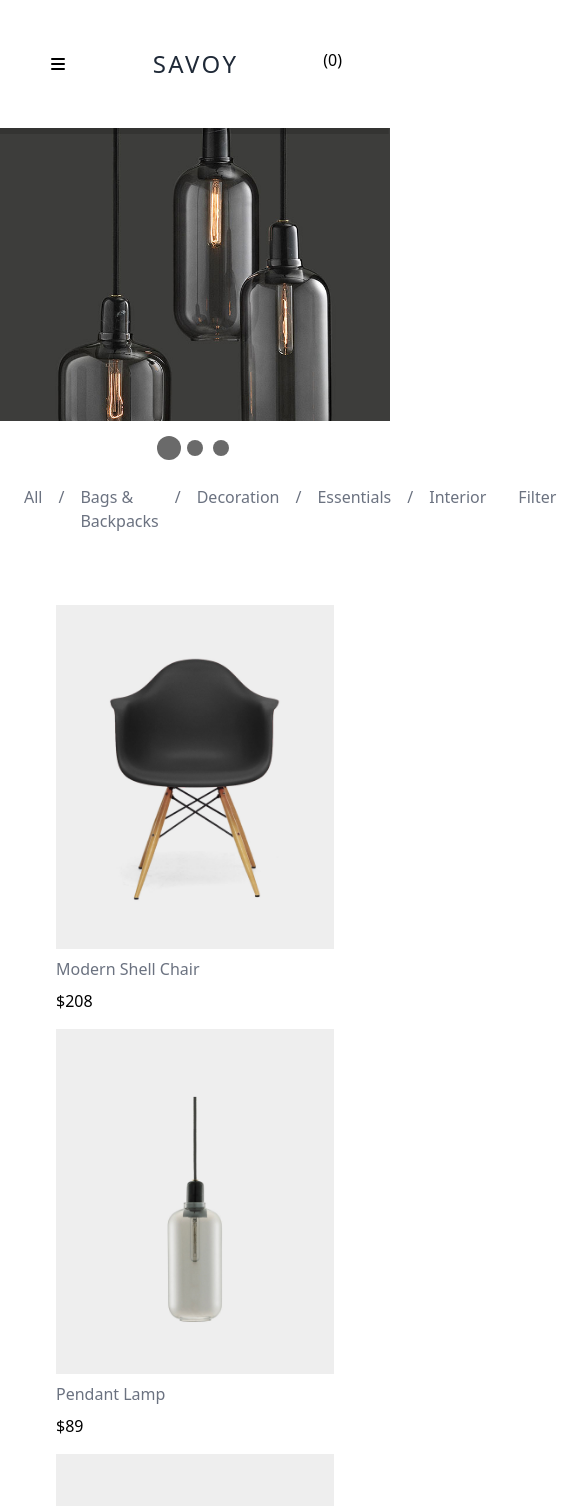
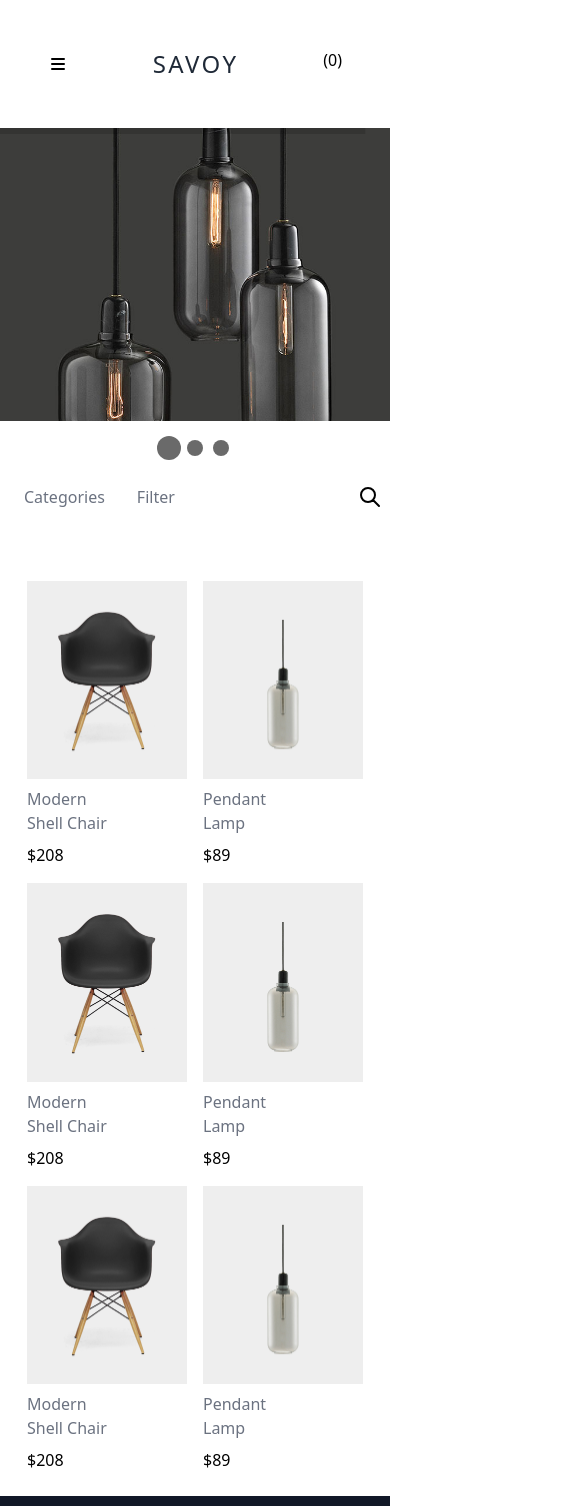
Before and after one commit to nostradouglass/storePracticeProject, a React (Create React App) app in the folder front/: page / in a window 390 px wide. Shown: the top 1506 px of the page, 585 px wide, since content can reach past the window. Built offline with nearby package versions, Linux system fonts and the light colour scheme.

Commit message:
product thumb listing for mobile layout. fav icon setup

```diff
--- a/front/src/components/BreadcrumbAndSearch.tsx
+++ b/front/src/components/BreadcrumbAndSearch.tsx
@@ -1,7 +1,7 @@
 import React, { useState } from "react";
 
 export default function BreadcrumbAndSearch() {
-  const [isMobile, setIsmobile] = useState(false);
+  const [isMobile, setIsmobile] = useState(true);
 
   return (
     <div className="flex flex-row my-16 mx-2 justify-between md:mx-36">
--- a/front/src/components/ProductThumbListing.tsx
+++ b/front/src/components/ProductThumbListing.tsx
@@ -1,4 +1,4 @@
-import React from "react";
+import React, { useState } from "react";
 
 interface Props {
   product: {
@@ -11,10 +11,52 @@ interface Props {
 }
 
 export const ProductThumbListing = ({ product }: Props) => {
+  let isFavorite = false;
+
+  const [isMobile, setIsMobile] = useState(false)
+
+  let favoriteTag = () => {
+    if (isMobile) {
+   if (isFavorite) {
+      return (<svg
+        xmlns="http://www.w3.org/2000/svg"
+        className="h-5 w-5 text-gray-500"
+        viewBox="0 0 20 20"
+        fill="currentColor"
+      >
+        <path
+          fillRule="evenodd"
+          d="M3.172 5.172a4 4 0 015.656 0L10 6.343l1.172-1.171a4 4 0 115.656 5.656L10 17.657l-6.828-6.829a4 4 0 010-5.656z"
+          clipRule="evenodd"
+        />
+      </svg>
+    )}
+    return (
+      <svg
+        xmlns="http://www.w3.org/2000/svg"
+        className="h-6 w-6 text-gray-500"
+        fill="none"
+        viewBox="0 0 24 24"
+        stroke="currentColor"
+        strokeWidth={2}
+      >
+        <path
+          strokeLinecap="round"
+          strokeLinejoin="round"
+          d="M4.318 6.318a4.5 4.5 0 000 6.364L12 20.364l7.682-7.682a4.5 4.5 0 00-6.364-6.364L12 7.636l-1.318-1.318a4.5 4.5 0 00-6.364 0z"
+        />
+      </svg>
+    )}
+  }
+
+
   return (
     <div className="m-2">
-        <img className="w-72 h-84" src={`../images/${product.image}`} />
-      <h4 className="text-gray-500 py-2">{product.title}</h4>
+      <img className="w-40 h-84" src={`../images/${product.image}`} />
+      <div className="flex justify-between">
+        <h4 className="text-gray-500 py-2 w-24">{product.title}</h4>
+      {favoriteTag()}
+      </div>
       <h5>${product.price}</h5>
     </div>
   );
--- a/front/src/components/ProductsGrid.tsx
+++ b/front/src/components/ProductsGrid.tsx
@@ -49,7 +49,7 @@ let products = [
 
 export default function ProductsGrid() {
   return (
-    <div className="flex flex-row justify-start flex-wrap m-12">
+    <div className="flex flex-row justify-center flex-wrap  m-4">
       {products.map((product) => {
         return <ProductThumbListing product={product} key={product.id} />;
       })}
```
